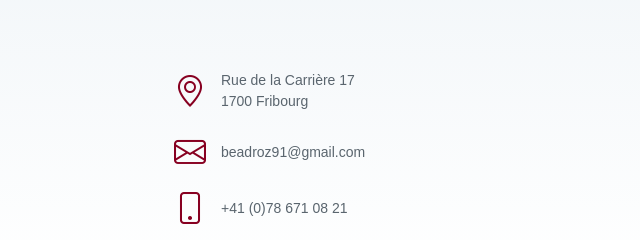
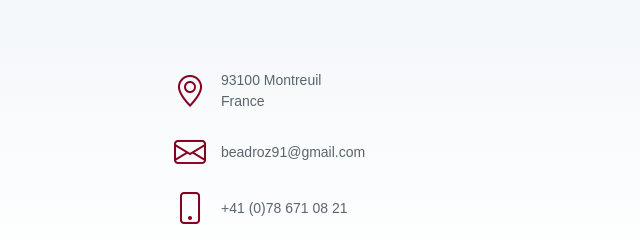
Before and after one commit to odroz/beadroz, a plain HTML site: page index.html in a window 1280 px wide. Shown: the part 2772-3012 px from the top of the page, 288-928 px from the left. Drawn offline with Linux system fonts and the light colour scheme; no server answers; a web font is replaced by a local one.

Commit message:
changement adresse

```diff
--- a/index.html
+++ b/index.html
@@ -415,7 +415,7 @@ height="0" width="0" style="display:none;visibility:hidden"></iframe></noscript>
             <div class="info">
               <div class="d-flex align-items-center">
                 <i class="bi bi-geo-alt"></i>
-                <p>Rue de la Carrière 17<br>1700 Fribourg</p>
+                <p>93100 Montreuil<br>France</p>
               </div>
 
               <div class="d-flex align-items-center mt-4">
```
